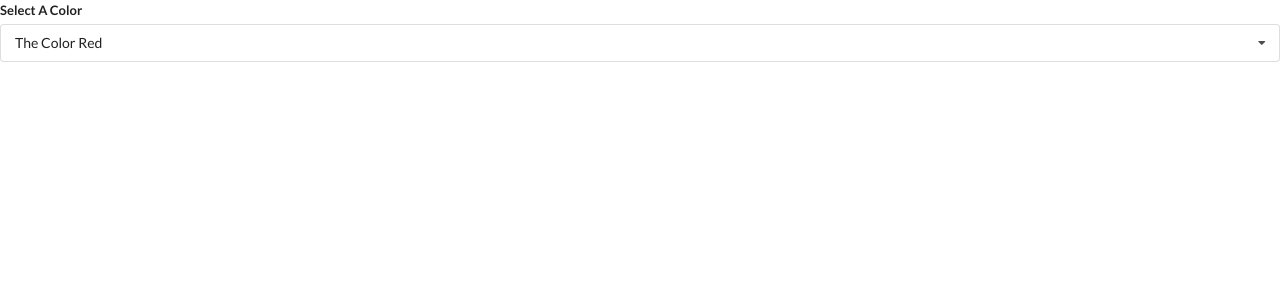
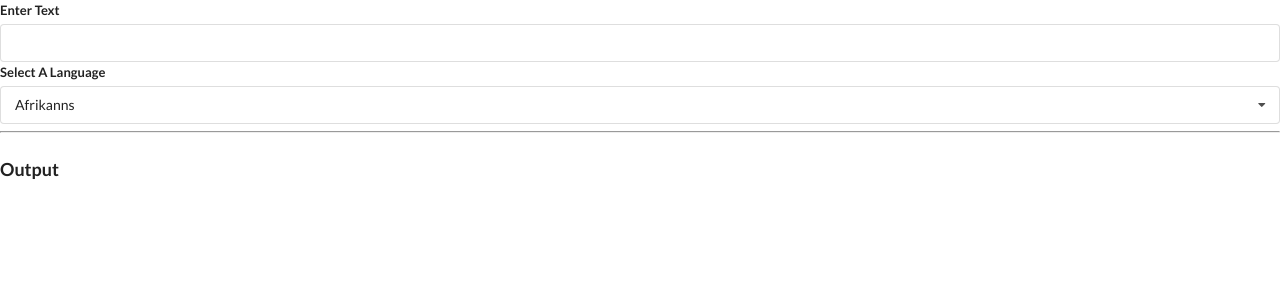
Before and after one commit to NuriaLuz/widgetsproject, a React (Create React App) app: page / in a window 1280 px wide. Shown: the top 300 px of the page. Built offline with nearby package versions, Linux system fonts and the light colour scheme; no server answers.

Commit message:
google api working for translate

```diff
--- a/src/App.js
+++ b/src/App.js
@@ -2,6 +2,7 @@ import React, {useState} from 'react'
 //import Accordion from './components/Accordion'
 //import Search from './components/Search'
 import Dropdown from './components/Dropdown'
+import Translate from './components/Translate'
 
 const items = [
     {
@@ -44,13 +45,9 @@ const options = [
 
 
 export default () => {
-    const [selected, setSelected] = useState(options[0])
     return (
         <div>
-            <Dropdown
-            selected = {selected}
-            onSelectedChange = {setSelected} //callback
-            options = {options}/>
+            <Translate />
         </div>
     )
 };
--- /dev/null
+++ b/src/components/Convert.js
@@ -0,0 +1,22 @@
+import React, {useState,useEffect} from 'react';
+import axios from 'axios';
+
+const Convert = ({language, text}) => {
+    useEffect(() => {
+    const request = axios.post('https://translation.googleapis.com/language/translate/v2', {}, {
+        params: {
+            q: text,
+            target: language.value,
+            key: 'AIzaSyCHUCmpR7cT_yDFHC98CZJy2LTms-IwDlM'
+        }
+    })
+    }, [language, text]);
+
+    return (
+        <div>
+
+        </div>
+    )
+}
+
+export default Convert;
--- a/src/components/Dropdown.js
+++ b/src/components/Dropdown.js
@@ -1,8 +1,26 @@
-import React, { useState } from 'react'
+import React, { useState, useEffect, useRef} from 'react'
 
 
-const Dropdown = ({ options, selected, onSelectedChange }) => {
+const Dropdown = ({ options, selected, onSelectedChange, label }) => {
     const [open, setOpen] = useState(false)
+    const ref = useRef()
+
+    useEffect(() => {
+        const clickedDom = (event) =>{
+            if(ref.current.contains(event.target)){
+                return;
+            }
+        setOpen(false)
+        };
+
+        document.body.addEventListener('click' , clickedDom)
+
+        return() => {
+            document.body.removeEventListener('click', clickedDom)
+        }; //Cleans up event listener
+
+
+    }, [])
 
 
     const renderedOptions = options.map((option) => {
@@ -25,11 +43,10 @@ const Dropdown = ({ options, selected, onSelectedChange }) => {
     });
 
 
-
     return (
-        <div className="ui form">
+        <div ref={ref} className="ui form">
             <div className="field">
-                <label className="label">Select A Color</label>
+                <label className="label">{label}</label>
                 <div onClick={() => { setOpen(!open) }}
                     className={`ui selection dropdown ${open ? "visible active" : ''}`} >
                     <i className="dropdown icon"></i>
--- /dev/null
+++ b/src/components/Translate.js
@@ -0,0 +1,52 @@
+import React, { useState, useEffect, useRef } from 'react'
+import Convert from './Convert'
+import Dropdown from './Dropdown'
+
+const options = [
+    {
+        label: "Afrikanns",
+        value: 'af'
+    },
+    {
+        label: "Arabic",
+        value: 'ar'
+    },
+    {
+        label: "Hindi",
+        value: 'hi'
+    }
+]
+
+
+const Translate = () => {
+    const [language, setLanguage] = useState(options[0])
+    const [text, setText] = useState('')
+
+
+    return (
+        //reusing Dropdown Component
+        <div>
+            <div className="ui form">
+                <div className="field">
+                    <label>Enter Text</label>
+                    <input
+                        value={text}
+                        onChange={(event) => { setText(event.target.value) }}
+                    />
+                </div>
+            </div>
+            <Dropdown
+                label="Select A Language"
+                selected={language}
+                onSelectedChange={setLanguage}
+                options={options} />
+            <hr></hr>
+            <h3 className="ui header">Output</h3>
+            <Convert
+                language={language}
+                text={text} />
+        </div>
+    )
+};
+
+export default Translate;
```
